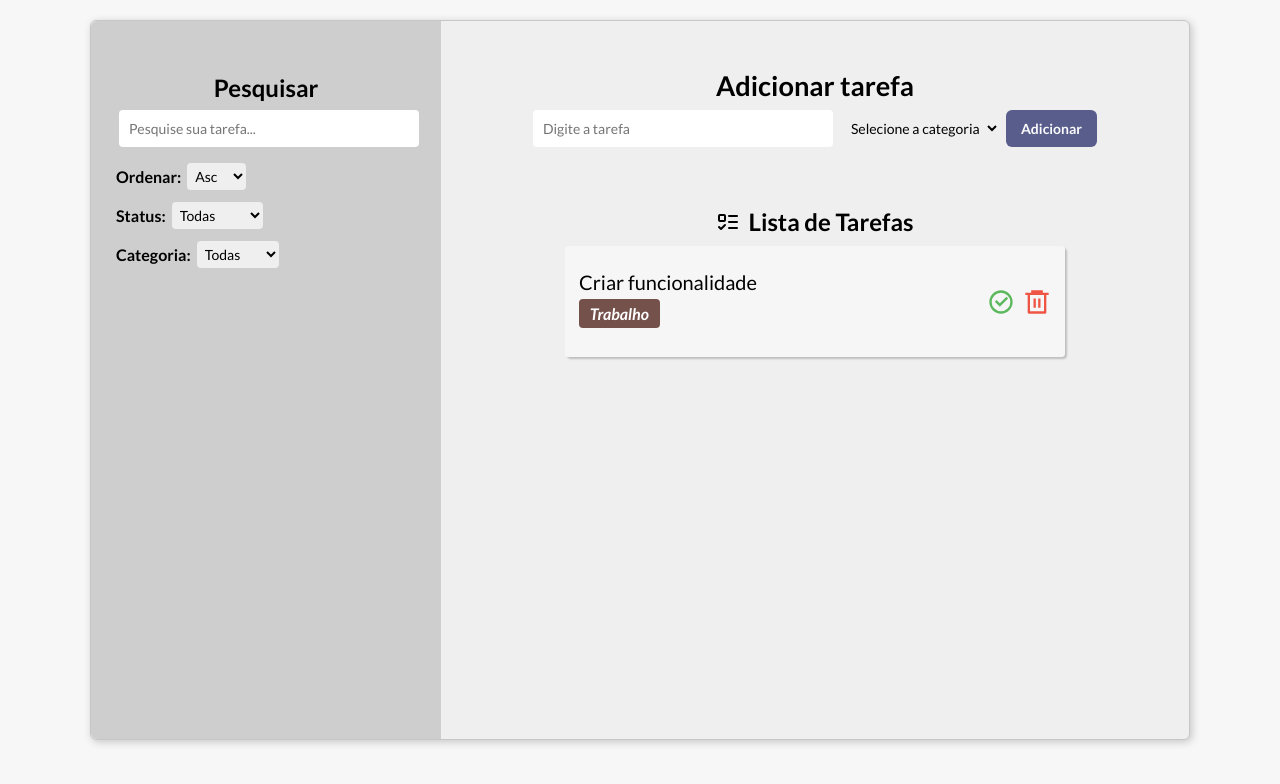
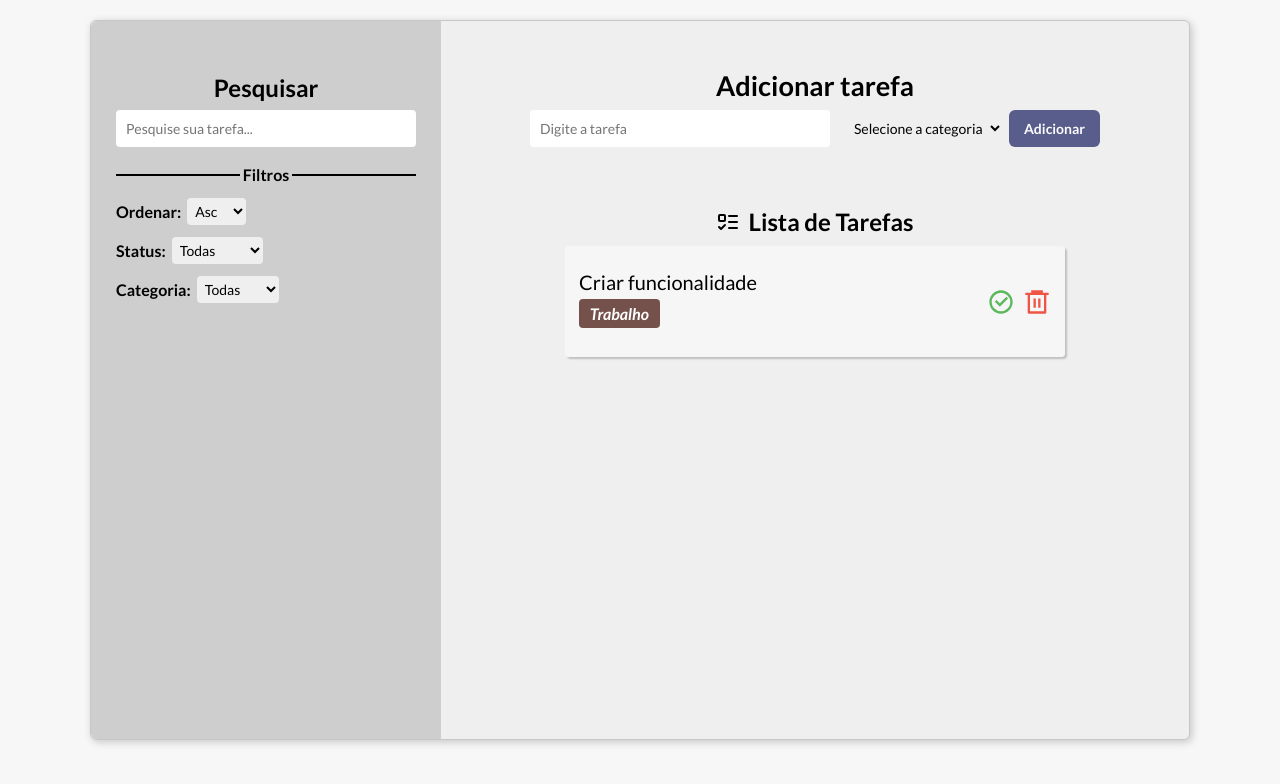
Before and after one commit to Brunoo-Lima/todo-list, a React (Vite) app: page / in a window 1280 px wide. Shown: the top 784 px of the page. Built offline with nearby package versions, Linux system fonts and the light colour scheme.

Commit message:
style: update styles

```diff
--- a/src/components/filter/Filter.jsx
+++ b/src/components/filter/Filter.jsx
@@ -1,6 +1,14 @@
 import { useContext } from 'react';
 import Select from '../form/Select';
-import { Container, ContainerSelect, Ordenation } from './FilterStyle';
+import {
+  Container,
+  ContainerSelect,
+  Ordenation,
+  Title,
+  ContainerTitle,
+  LineLeft,
+  LineRight,
+} from './FilterStyle';
 import { UserContext } from '../../UserContext';
 
 const Filter = () => {
@@ -9,6 +17,11 @@ const Filter = () => {
 
   return (
     <Container>
+      <ContainerTitle>
+        <LineLeft></LineLeft>
+        <Title>Filtros</Title>
+        <LineRight></LineRight>
+      </ContainerTitle>
       <Ordenation>
         <Select
           options={[
--- a/src/components/filter/FilterStyle.jsx
+++ b/src/components/filter/FilterStyle.jsx
@@ -29,3 +29,26 @@ export const Ordenation = styled.div`
   align-items: center;
   margin: 0.375rem 0;
 `;
+
+export const ContainerTitle = styled.div`
+  display: flex;
+  align-items: center;
+  justify-content: center;
+  gap: 0.2rem;
+`;
+
+export const LineRight = styled.div`
+  width: 100%;
+  height: 2px;
+  display: inline-block;
+  background-color: #000;
+`;
+
+export const LineLeft = styled(LineRight)``;
+
+export const Title = styled.h1`
+  font-size: 1rem;
+  margin: 0.5rem 0;
+  font-weight: bold;
+  text-align: center;
+`;
--- a/src/components/form/styles/InputStyles.jsx
+++ b/src/components/form/styles/InputStyles.jsx
@@ -7,7 +7,6 @@ export const InputField = styled.input`
   border: none;
   outline-color: #2384e6f5;
   font-size: 0.875rem;
-  margin-right: -0.375rem;
 
   @media (max-width: 768px) {
     width: 400px;
```
